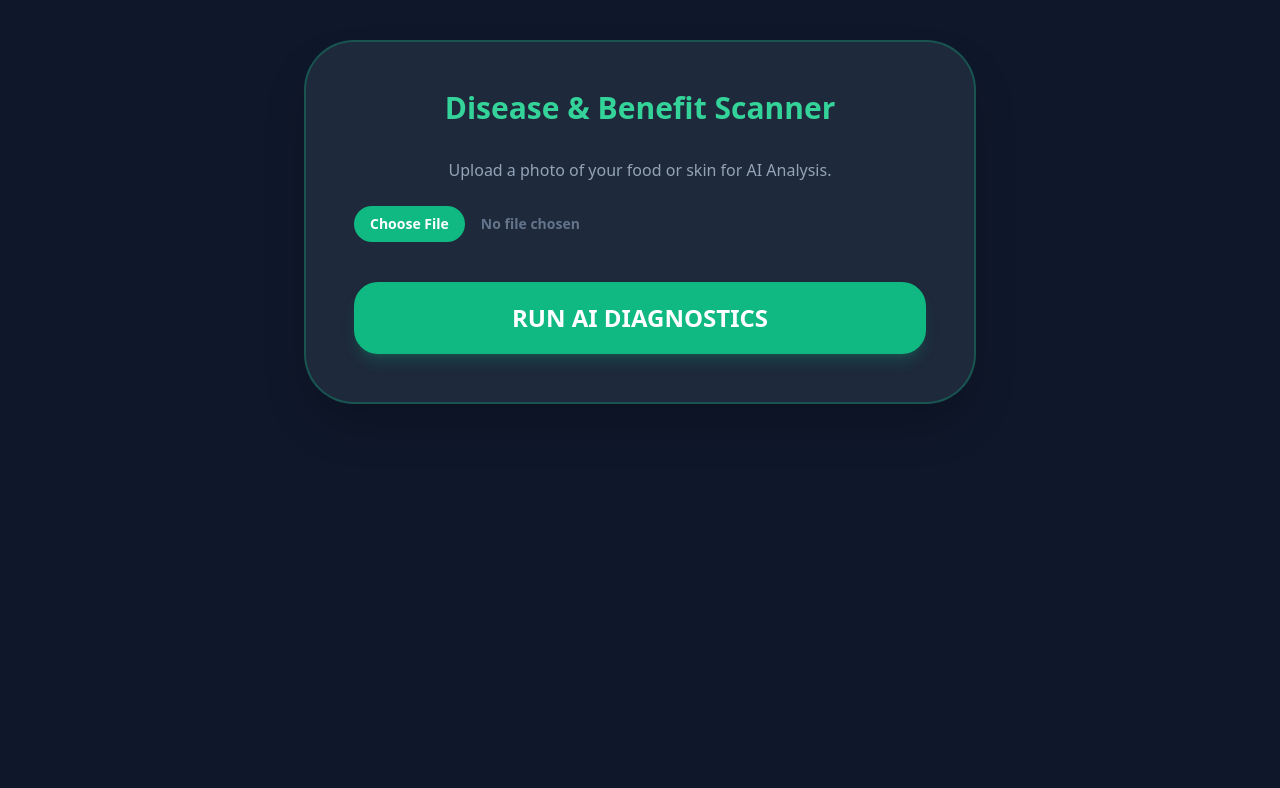
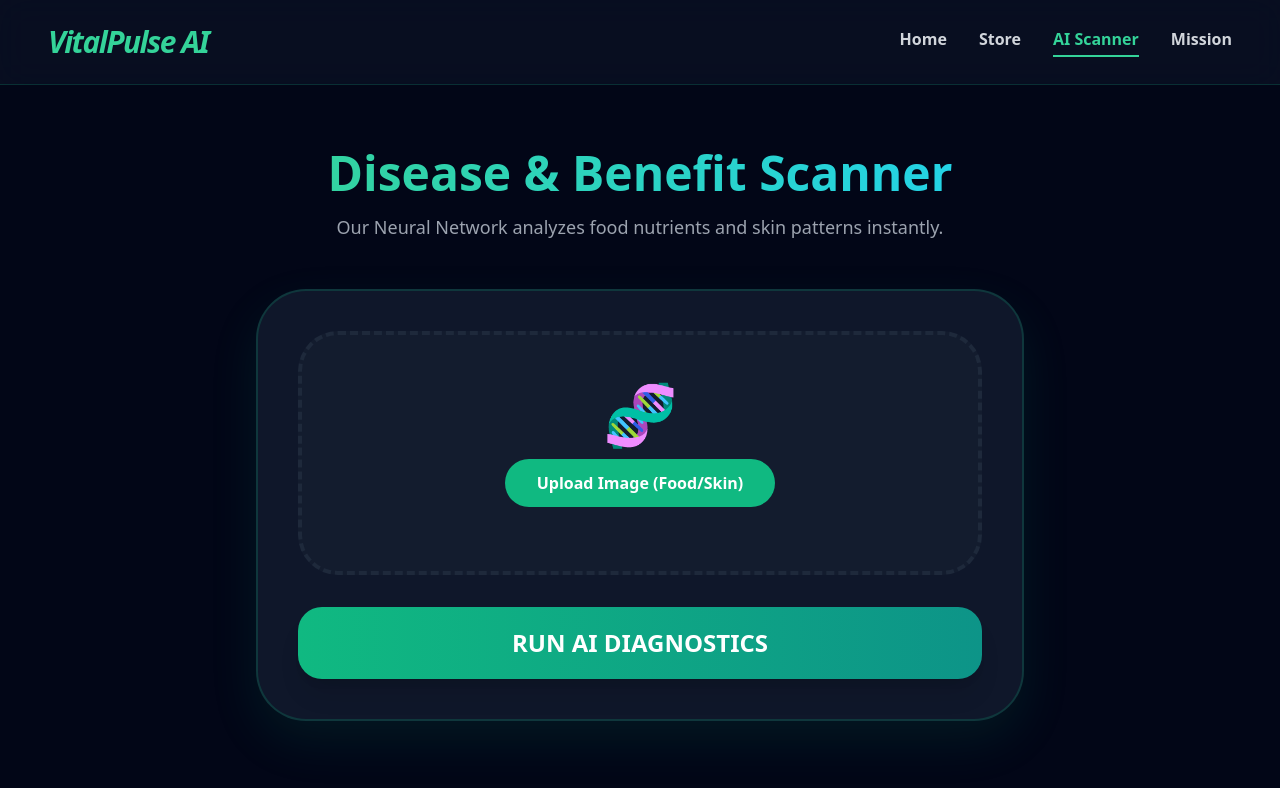
Before and after one commit to nargoliarifat94-Web/vitalpulse.ai, a plain HTML site: page scan.html in a window 1280 px wide. Drawn offline with nearby package versions, Linux system fonts and the light colour scheme.

Commit message:
Update scan.html

```diff
--- a/scan.html
+++ b/scan.html
@@ -1,32 +1,42 @@
-<script src="https://cdn.tailwindcss.com"></script>
-<body class="bg-slate-900 text-white p-10">
-    <div class="max-w-2xl mx-auto bg-slate-800 p-12 rounded-[50px] border-2 border-emerald-500/30 shadow-2xl">
-        <h2 class="text-3xl font-black mb-8 text-center text-emerald-400">Disease & Benefit Scanner</h2>
-        <div class="text-center mb-10">
-            <p class="text-slate-400 mb-6">Upload a photo of your food or skin for AI Analysis.</p>
-            <input type="file" id="healthPhoto" class="block w-full text-sm text-slate-500 file:mr-4 file:py-2 file:px-4 file:rounded-full file:border-0 file:bg-emerald-500 file:text-white font-bold cursor-pointer">
+<!DOCTYPE html>
+<html lang="en">
+<head>
+    <meta charset="UTF-8">
+    <meta name="viewport" content="width=device-width, initial-scale=1.0">
+    <title>VitalPulse AI - Disease & Benefit Scanner</title>
+    <script src="https://cdn.tailwindcss.com"></script>
+</head>
+<body class="bg-slate-950 text-white font-sans min-h-screen">
+
+    <nav class="flex justify-between p-6 px-12 items-center bg-slate-900/50 backdrop-blur-lg sticky top-0 z-50 border-b border-emerald-500/20">
+        <h1 class="text-3xl font-black italic text-emerald-400 tracking-tighter">VitalPulse AI</h1>
+        <div class="hidden md:flex space-x-8 font-bold text-gray-300">
+            <a href="index.html" class="hover:text-emerald-400 transition">Home</a>
+            <a href="shop.html" class="hover:text-emerald-400 transition">Store</a>
+            <a href="scan.html" class="text-emerald-400 border-b-2 border-emerald-400 pb-1">AI Scanner</a>
+            <a href="mission.html" class="hover:text-emerald-400 transition">Mission</a>
         </div>
-        <button onclick="startAnalysis()" id="mainBtn" class="w-full bg-emerald-500 py-5 rounded-3xl font-black text-2xl hover:bg-emerald-400 shadow-lg shadow-emerald-500/20">RUN AI DIAGNOSTICS</button>
+    </nav>
 
-        <div id="aiResult" class="hidden mt-10 p-8 bg-black/40 rounded-[30px] border-l-8 border-yellow-400">
-            <p class="text-yellow-400 font-mono text-xs tracking-widest mb-4">>> NEURAL_SCAN_SUCCESSFUL</p>
-            <p class="text-xl font-bold">Analysis Result:</p>
-            <p class="text-green-400 mt-2">✅ Nutrients: Optimized</p>
-            <p class="text-blue-400">✅ Risk Level: Minimal / Healthy</p>
-        </div>
-    </div>
-    <script>
-        function startAnalysis() {
-            const file = document.getElementById('healthPhoto').files.length;
-            if (file === 0) {
-                alert("Please upload an image first!");
-                return;
-            }
-            document.getElementById('mainBtn').innerText = "Processing Pixels...";
-            setTimeout(() => {
-                document.getElementById('aiResult').classList.remove('hidden');
-                document.getElementById('mainBtn').innerText = "Scan Finished";
-            }, 2500);
-        }
-    </script>
-</body>
+    <main class="py-16 px-6">
+        <div class="max-w-3xl mx-auto">
+
+            <div class="text-center mb-12">
+                <h2 class="text-5xl font-black mb-4 bg-gradient-to-r from-emerald-400 to-cyan-400 bg-clip-text text-transparent">Disease & Benefit Scanner</h2>
+                <p class="text-gray-400 text-lg">Our Neural Network analyzes food nutrients and skin patterns instantly.</p>
+            </div>
+
+            <div class="bg-slate-900 p-10 rounded-[50px] border-2 border-emerald-500/20 shadow-[0_20px_50px_rgba(16,185,129,0.1)]">
+
+                <div class="flex flex-col items-center justify-center border-4 border-dashed border-slate-800 rounded-[40px] p-12 mb-8 bg-slate-800/30">
+                    <div class="text-6xl mb-4">🧬</div>
+                    <label class="cursor-pointer">
+                        <span class="bg-emerald-500 hover:bg-emerald-400 text-white px-8 py-3 rounded-full font-bold transition inline-block">Upload Image (Food/Skin)</span>
+                        <input type="file" id="imageInput" class="hidden" accept="image/*" onchange="previewImage()">
+                    </label>
+                    <p id="fileName" class="mt-4 text-emerald-400 font-mono text-sm"></p>
+                </div>
+
+                <button onclick="startAIScan()" id="scanBtn" class="w-full bg-gradient-to-r from-emerald-500 to-teal-600 py-5 rounded-3xl font-black text-2xl shadow-xl hover:scale-[1.02] transition-transform active:scale-95">RUN AI DIAGNOSTICS</button>
+
+                <div id="resultArea" class="hidden mt-12 p-8 bg-black/50 rounded-[40px] border-l-8 border-yellow-
```
